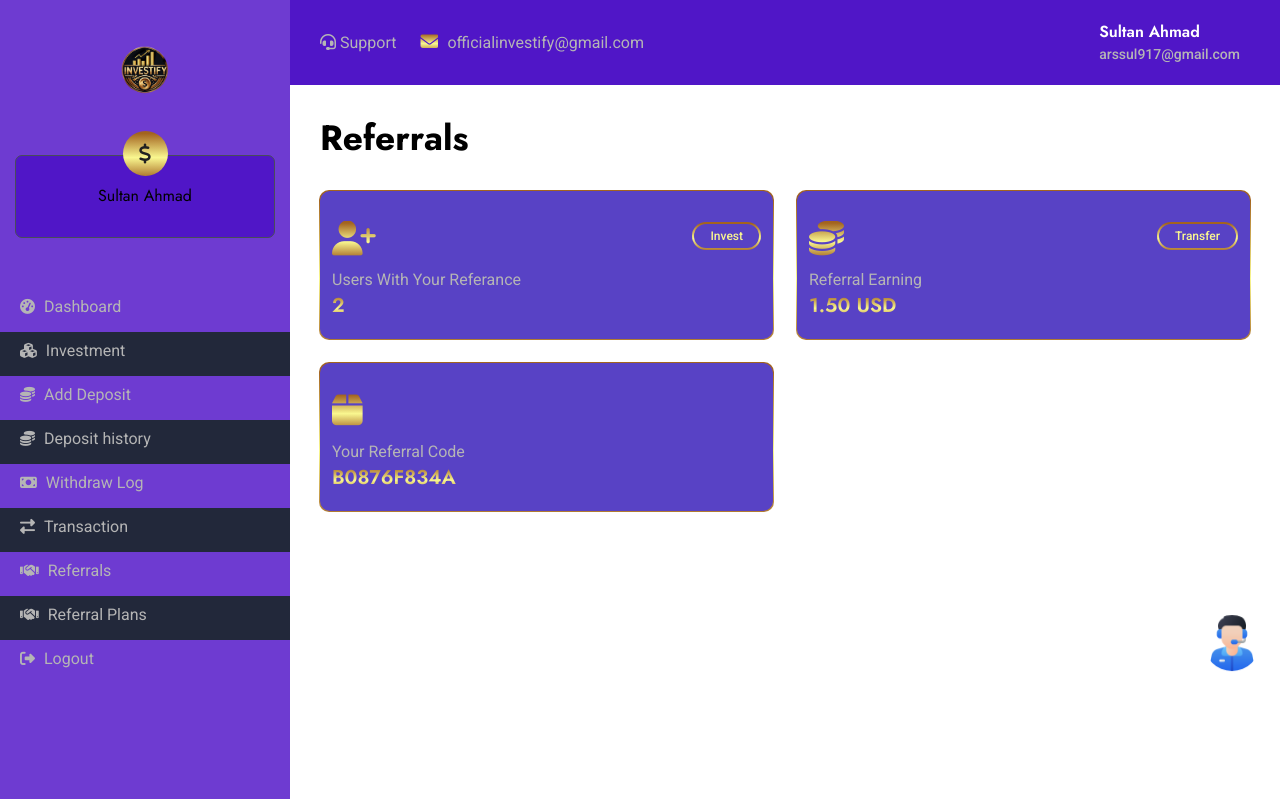
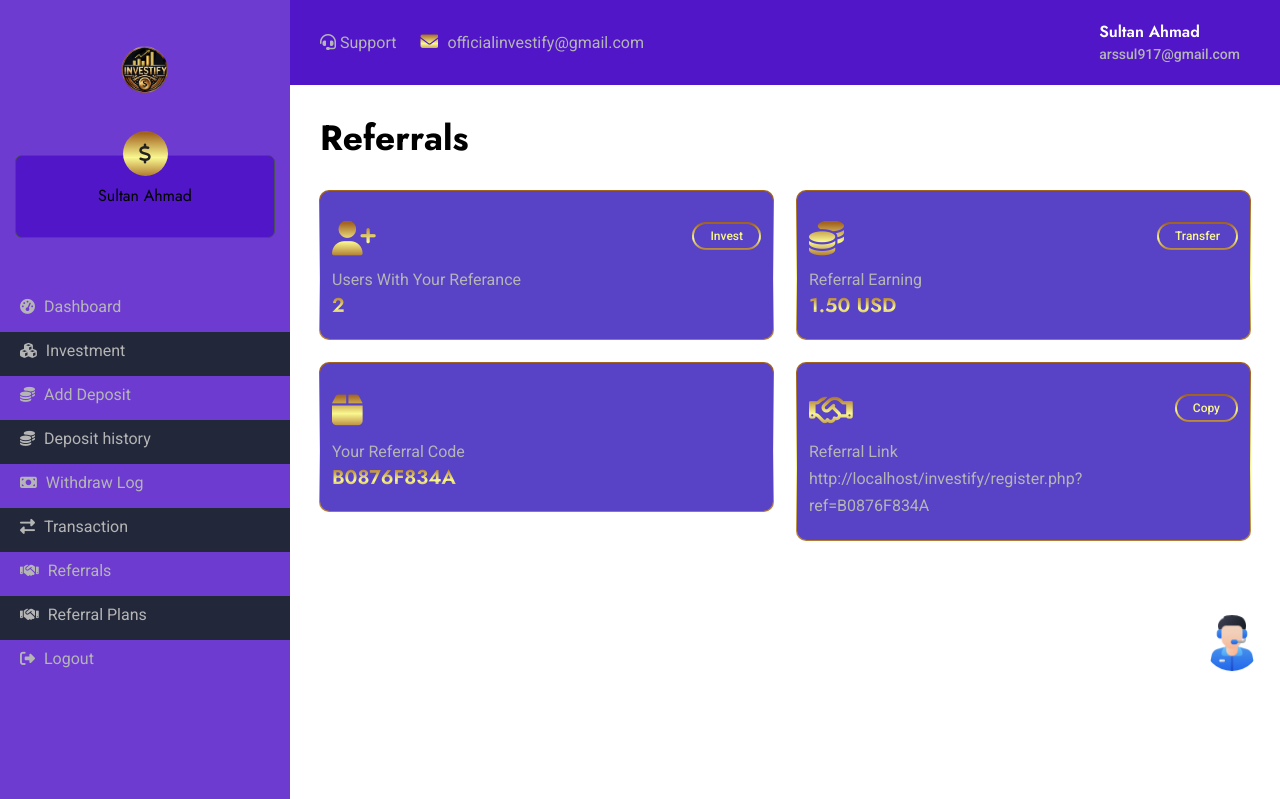
Before and after one commit to sultanahmad19/investify, a PHP site: page /investify/user/referrals.php in a window 1280 px wide. Shown: the top 799 px of the page. Run offline with PHP 8.4, Linux system fonts and the light colour scheme; a user stored in the database is signed in; data comes from the database, SQL or seed files in the repository; data that the repository does not hold is empty; some libraries are stand-ins or nearby versions.

Commit message:
referral link

```diff
--- a/admin/users.php
+++ b/admin/users.php
@@ -8,7 +8,7 @@ include('dbcon.php');
 
 
 
-$sql = "SELECT id, name, email FROM users";
+$sql = "SELECT id, name, email, phone FROM users";
 $result = $conn->query($sql);
 
 
@@ -77,6 +77,7 @@ $result = $conn->query($sql);
                 <th>S.no</th>
                 <th>Name</th>
                 <th>Email</th>
+                <th>Phone</th>
                 <th>Notification</th>
             </tr>
         </thead>
@@ -92,6 +93,7 @@ $result = $conn->query($sql);
                     echo "<td>" . $sno++ . "</td>";
                     echo "<td>" . htmlspecialchars($row['name']) . "</td>";
                     echo "<td>" . htmlspecialchars($row['email']) . "</td>";
+                    echo "<td>" . htmlspecialchars($row['phone']) . "</td>";
                     echo "<td>" . '<a href="notification.php"><strong>See Notification!</strong> </a>' . "</td>"; // Display the notification status
                     echo "</tr>";
                 }
--- a/user/referrals.php
+++ b/user/referrals.php
@@ -1,4 +1,3 @@
-
 
 <?php
 session_start();
@@ -12,9 +11,7 @@ if (!isset($_SESSION['email'])) {
 
 $user_email = $_SESSION['email'];
 
-
-
-// Get the user's ID and referral code
+// Get the user's ID, referral code, and referral earnings
 $user_id_query = "SELECT id, referral_code, referral_earnings FROM users WHERE email = ?";
 $stmt = $conn->prepare($user_id_query);
 if (!$stmt) {
@@ -32,6 +29,9 @@ if ($result->num_rows > 0) {
 } else {
     die("User not found.");
 }
+
+// Generate the referral link
+$referral_link = "http://localhost/investify/register.php?ref=" . $referral_code;
 
 // Get the number of users referred by this user
 $query = "SELECT COUNT(*) AS referral_count FROM users WHERE referred_by = ?";
@@ -152,6 +152,23 @@ $conn->close();
     <link rel="stylesheet" href="../assets/templates/hyip_gold/css/custom.css?cs">
     <link rel="stylesheet" href="../assets/templates/hyip_gold/css/color.php?color=be9142&secondColor=f8f58f">
 
+    <script>
+    function copyReferralLink() {
+        const referralLinkElement = document.getElementById('referralLink');
+        const tempInput = document.createElement('input');
+        tempInput.value = referralLinkElement.innerText;
+        document.body.appendChild(tempInput);
+        tempInput.select();
+        document.execCommand('copy');
+        document.body.removeChild(tempInput);
+
+        const copyButton = document.getElementById('copyButton');
+        copyButton.innerText = 'Copied';
+        setTimeout(() => {
+            copyButton.innerText = 'Copy';
+        }, 1000); // Change text back to "Copy" after 2 seconds
+    }
+</script>
 </head>
 
 <body>
@@ -191,7 +208,7 @@ $conn->close();
                 <i class="fas fa-coins"></i>
                 <p>Referral Earning</p>
                 <h4><?php echo $referral_earnings; ?> USD</h4>
-            </div>
+                </div>
             <div class="card-item-body-right">
             <form action="" method="POST">
     <input type="hidden" name="transfer_referral" value="1">
@@ -221,6 +238,22 @@ $conn->close();
             </div>
 
 
+            <div class="col-xxl-4 col-sm-6">
+    <div class="card-item">
+        <div class="card-item-body d-flex justify-content-between">
+            <div class="card-item-body-left">
+                <i class="fa-regular fa-handshake"></i>
+                <p>Referral Link</p>
+                <p id="referralLink" target="_blank"><?php echo $referral_link; ?></p>
+            </div>
+            <div class="card-item-body-right">
+                <button id="copyButton" class="btn btn--outline-base btn--back-bg btn-dashboard" onclick="copyReferralLink()">Copy</button>
+            </div>
+        </div>
+    </div>
+</div>
+
+
     </div>
     <!-- jQuery first, then Popper.js, then Bootstrap JS -->
     <script data-cfasync="false" src="/cdn-cgi/scripts/5c5dd728/cloudflare-static/email-decode.min.js"></script>
@@ -241,6 +274,11 @@ $conn->close();
     <!-- Main js -->
     <script src="../assets/templates/hyip_gold/js/main.js?v=1.0.0"
         type="text/javascript"></script>
+
+
+
+
+
     <script type="text/javascript">
         (function($) {
             "use strict";
```
Also changed, not shown: register.php (+13 -1 lines).
